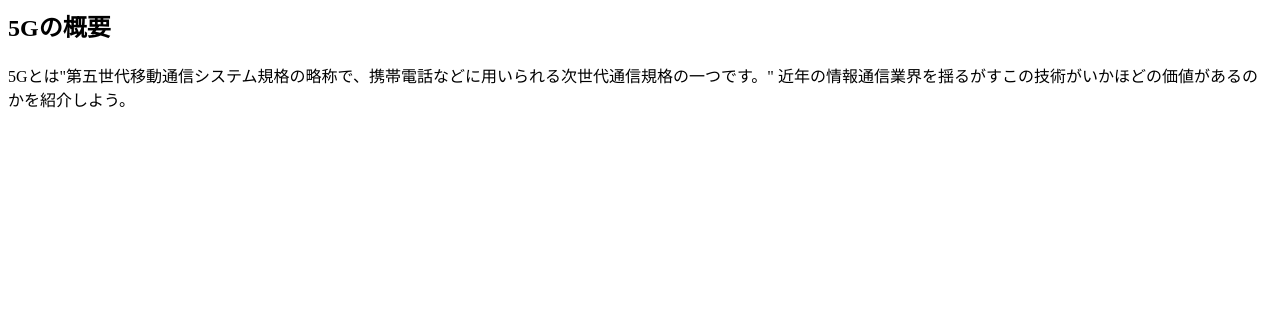
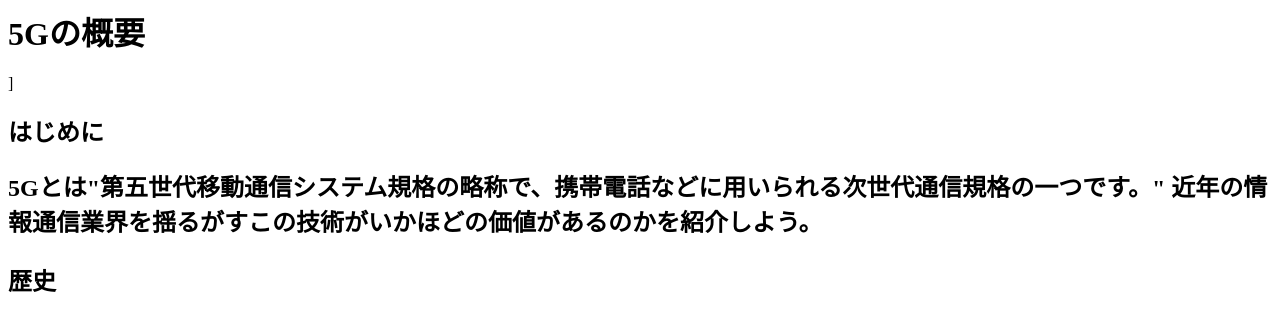
Before and after one commit to kazunorimoriyama/kazunorimoriyama.github.io, a plain HTML site: page img/cl2020.html in a window 1280 px wide. Drawn offline with Linux system fonts and the light colour scheme.

Commit message:
Update cl2020.html

```diff
--- a/img/cl2020.html
+++ b/img/cl2020.html
@@ -4,11 +4,15 @@
   </HEAD>
 
 <BODY>
-         <H2>5Gの概要</H2>
+         <H1>5Gの概要</H1>]
+  <H2>はじめに<H2>
 
 
 5Gとは"第五世代移動通信システム規格の略称で、携帯電話などに用いられる次世代通信規格の一つです。"
   近年の情報通信業界を揺るがすこの技術がいかほどの価値があるのかを紹介しよう。
+    <p>
+      <H2>歴史<H2>
+
 
 
 </BODY>
```
